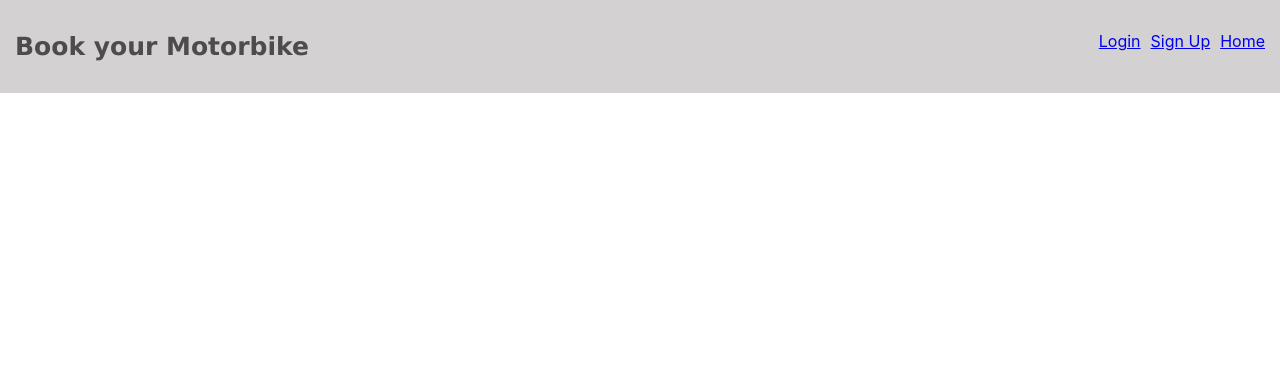
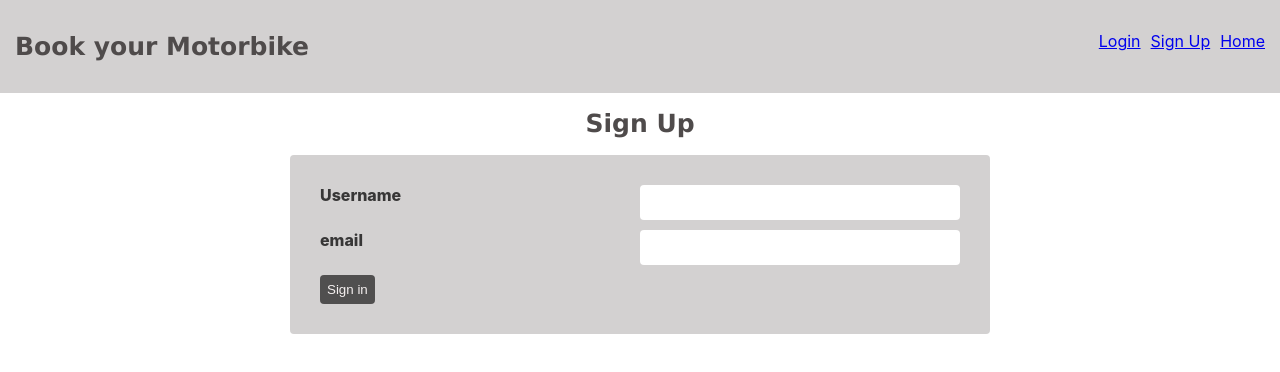
Before and after one commit to YannickZahinda/Motorbikes-app-frontend, a React (Create React App) app in the folder motorbike-frontend/: page /Sign_up in a window 1280 px wide. Shown: the top 372 px of the page. Built offline with nearby package versions, Linux system fonts and the light colour scheme.

Commit message:
perform registration routes

```diff
--- a/motorbike-frontend/src/App.js
+++ b/motorbike-frontend/src/App.js
@@ -1,9 +1,10 @@
 import React from 'react';
 import './App.css';
 import { BrowserRouter as Router, Routes, Route } from 'react-router-dom';
-import { Login } from './components/Registration';
-import { Nav } from './components/Nav';
-import { Home } from './components/home';
+import { Login } from './components/User_registration/Registration';
+import { Nav } from './components/navigation/Nav';
+import { Home } from './components/home/home';
+import { Sign_up } from './components/User_registration/Sign_up';
 
 function App() {
   return (
@@ -12,6 +13,7 @@ function App() {
       <Routes>
         <>
           <Route path='/Registration' element={<Login />} />
+          <Route path='/Sign_up' element={<Sign_up />} />
           <Route path='/Home' element={<Home />} />
         </>
       </Routes>
--- /dev/null
+++ b/motorbike-frontend/src/components/User_registration/Sign_up.css
@@ -0,0 +1,39 @@
+.login{
+    text-align: center;
+}
+
+form{
+    display: flex;
+    flex-direction: column;
+    background-color: rgba(185, 182, 182, 0.628);
+    padding: 30px;
+    border-radius: 4px;
+    width: 50%;
+    margin: auto;
+}
+
+.form-input{
+    display: grid;
+    grid-template-columns: 1fr 1fr;
+    margin-bottom: 10px;
+}
+
+.form-input label {
+    font-weight: 800;
+    color: rgba(0, 0, 0, 0.74);
+}
+
+input {
+    padding: 10px;
+    border: none;
+    border-radius: 4px;
+}
+
+.submit-action{
+    padding: 7px;
+    border: none;
+    border-radius: 4px;
+    background-color: rgb(80, 79, 79);
+    color: rgb(245, 240, 240);
+    cursor: pointer;
+}
--- /dev/null
+++ b/motorbike-frontend/src/components/User_registration/Sign_up.js
@@ -0,0 +1,23 @@
+import React from 'react'
+import './Registration.css'
+
+export const Sign_up = () => {
+    return (
+        <div>
+            <h1 className='login'>Sign Up</h1>
+            <form>
+                <div className='form-input'>
+                    <label>Username</label>
+                    <input type="text" />
+                </div>
+                <div className='form-input'>
+                    <label>email</label>
+                    <input type="text" />
+                </div>
+                <div className='form-action'>
+                    <button type='submit' className='submit-action'>Sign in</button>
+                </div>
+            </form>
+        </div>
+    )
+}
--- a/motorbike-frontend/src/components/Nav.js
+++ b/motorbike-frontend/src/components/navigation/Nav.js
@@ -6,7 +6,7 @@ export const Nav = () => (
     <div className='app-logo'>
         <h1>Book your Motorbike</h1>
         <ul className='nav-links'>
-            <li><Link to='/'>Login</Link></li>
+            <li><Link to='/Sign_up'>Login</Link></li>
             <li><Link to='/Registration'>Sign Up</Link></li>
             <li><Link to='/Home'>Home</Link></li>
         </ul>
```
Also changed, not shown: motorbike-frontend/src/components/User_registration/Registration.css (renamed from motorbike-frontend/src/components/Registration.css), motorbike-frontend/src/components/User_registration/Registration.js (renamed from motorbike-frontend/src/components/Registration.js), motorbike-frontend/src/components/home/home.css (added), motorbike-frontend/src/components/home/home.js (renamed from motorbike-frontend/src/components/home.js), motorbike-frontend/src/components/navigation/Nav.css (renamed from motorbike-frontend/src/components/Nav.css).
